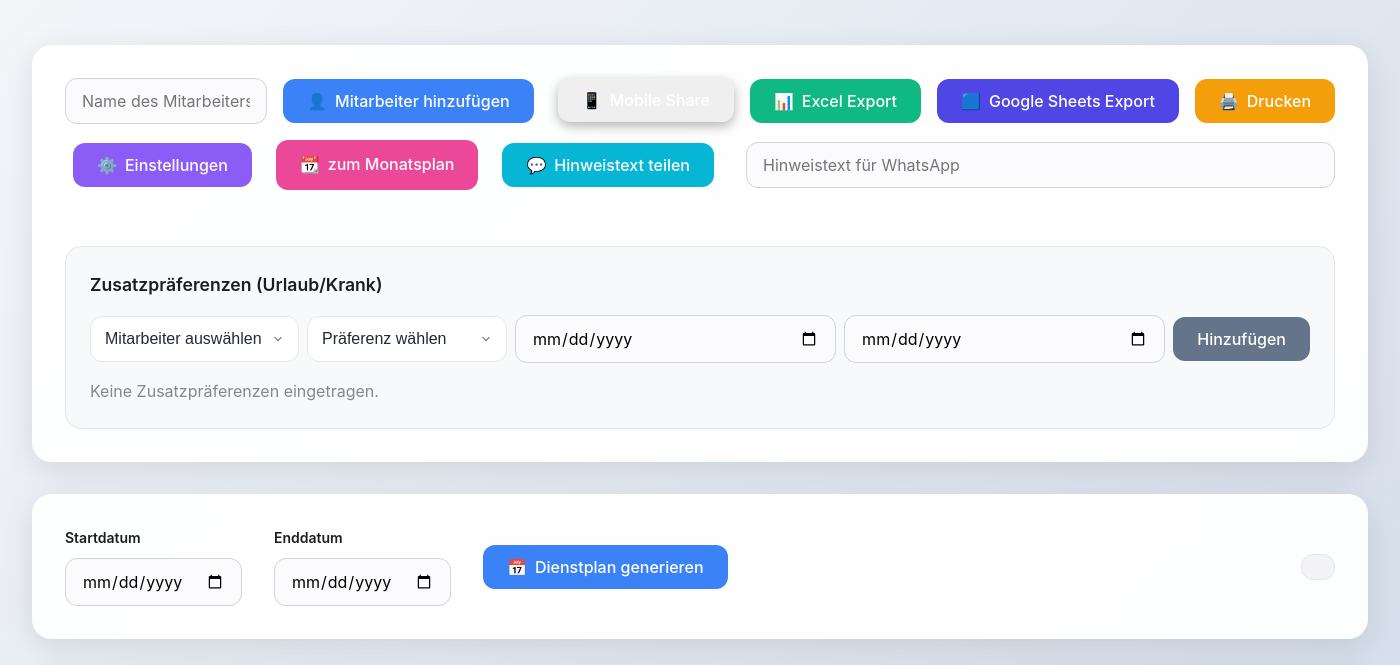
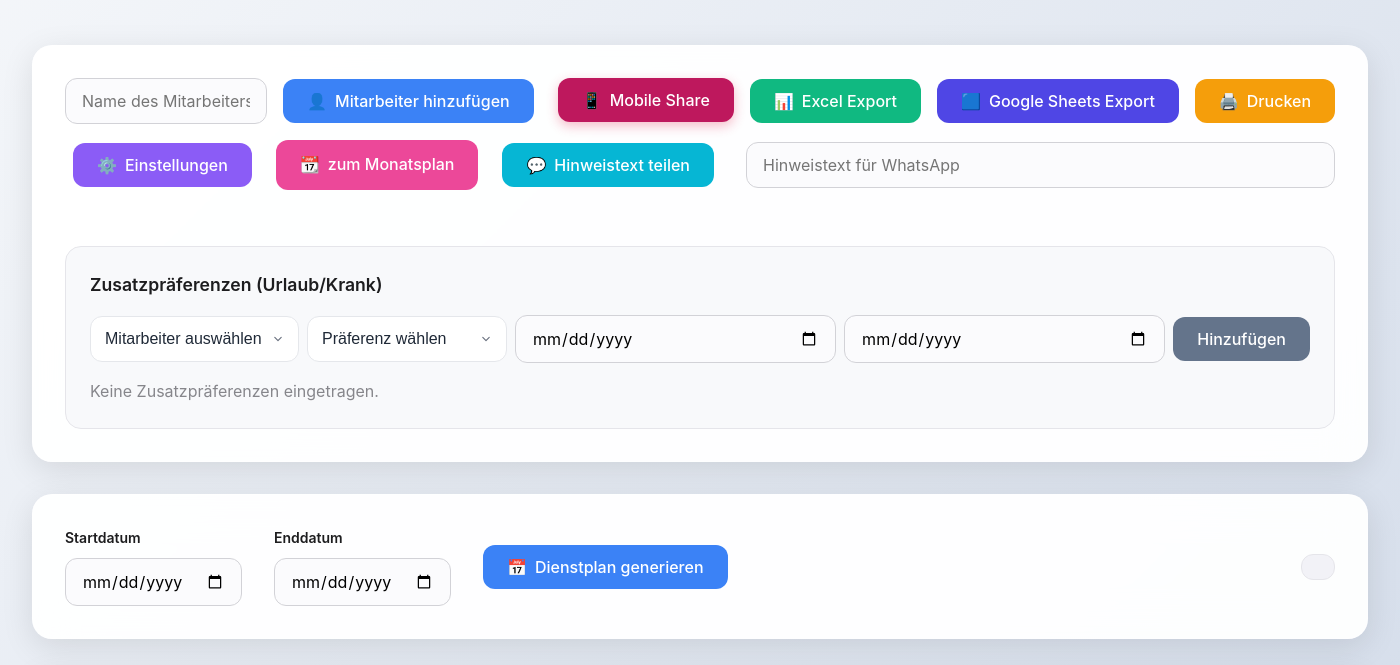
Before and after one commit to veterinarius/Dienstplan, an Electron app: page dienstplan.html in a window 1400 px wide. In both pictures the pointer is over the button "📱 Mobile Share". Shown: the part 135-800 px from the top of the page. Drawn offline with Linux system fonts and the light colour scheme.

Commit message:
Add files via upload

```diff
--- a/css/styles.css
+++ b/css/styles.css
@@ -668,6 +668,16 @@
             text-decoration: none;
         }
 
+        .btn-mobile-share {
+            background: #e11d48;
+            color: white;
+        }
+        .btn-mobile-share:hover {
+            background: #be185d;
+            transform: translateY(-1px);
+            box-shadow: 0 4px 12px rgba(225, 29, 72, 0.3);
+        }
+
 /* Select-Felder im Zusatzpräferenzen-Bereich */
 #extraPrefEmployeeSelect,
 #extraPrefType {
@@ -709,3 +719,8 @@
     background: #ffffff;
     color: #1f2937;
 }
+
+    .share-option:hover {
+        background: #f8f9fa;
+        border-color: #007aff;
+    }
```
